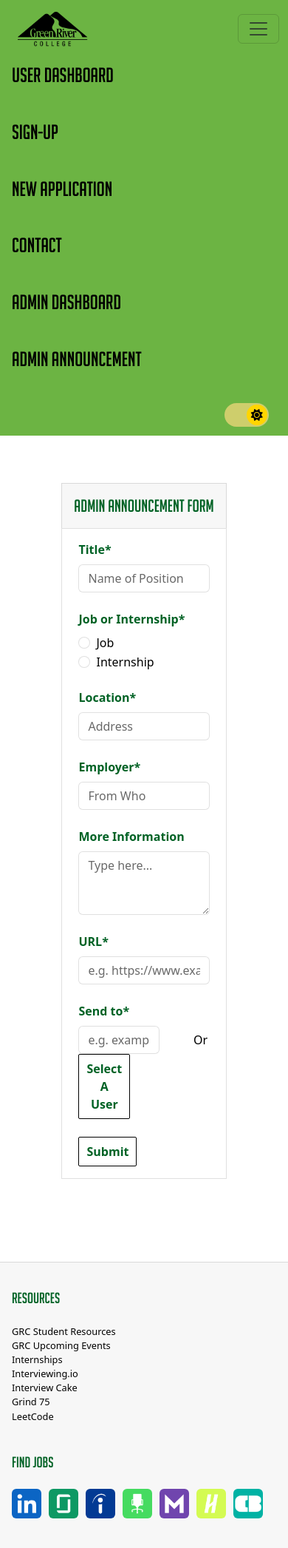
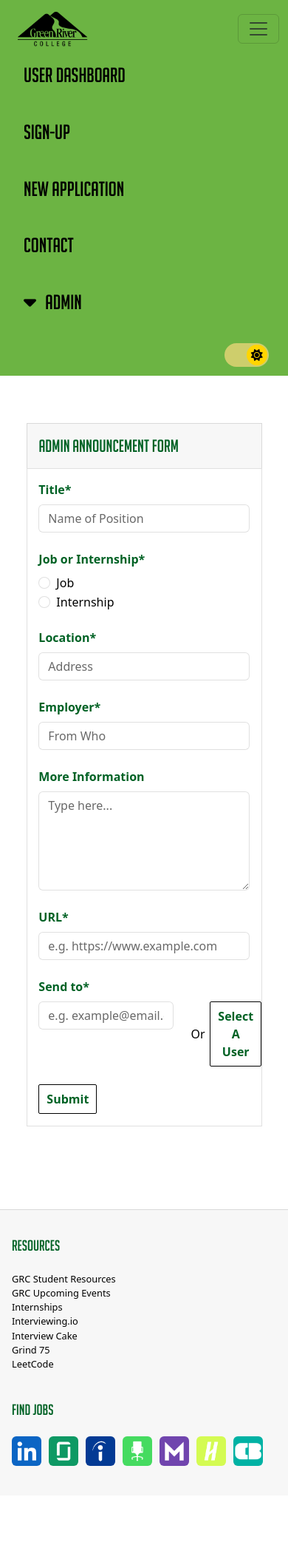
Before and after one commit to MattMiss/DragonflySprint2, a PHP site: page /admin_announcement.php in a window 390 px wide, after a click that opens the changed part. Shown: the whole page at 74% size. After the commit the page ends 1982 px from the top, so only its background shows below. Run offline with PHP 8.4, Linux system fonts and the light colour scheme; data that the repository does not hold is empty; a stand-in replaces the project's code that opens the database connection.

Commit message:
Added admin dropdown to navbar, edited mobile sizing for forms and navbar, added more rows to "more info" input field on announcement form

```diff
--- a/admin_announcement.php
+++ b/admin_announcement.php
@@ -19,7 +19,9 @@
 <?php
 session_start();
 $_SESSION['location'] = '';
-include 'php/nav_bar.php' ?>
+include 'php/nav_bar.php'
+?>
+
 <main>
     <div class="container p-3" id="main-container">
         <h3 class="form-header">Admin Announcement Form</h3>
@@ -54,7 +56,7 @@ include 'php/nav_bar.php' ?>
                 <div class="mb-4">
                     <label for="additional-text" class="form-label">More Information</label>
                     <textarea class="form-control" id="additional-text" name="additional-text"
-                              placeholder="Type here..." rows="3"></textarea>
+                              placeholder="Type here..." rows="5"></textarea>
                 </div>
                 <div class="mb-4">
                     <label for="announcement-url" class="form-label">URL*</label>
--- a/php/nav_bar.php
+++ b/php/nav_bar.php
@@ -2,8 +2,7 @@
 $location = $_SESSION['location'];
 ?>
 
-
-<nav class="navbar navbar-expand-lg sticky-top py-1 ">
+<nav class="navbar navbar-expand-md sticky-top py-1 ">
     <div class="container-fluid">
         <img src="<?php echo $location?>images/GRC_Logo-Rich-Black.png" alt="GreenRiver College logo" id="grc-logo">
         <button type="button" data-bs-toggle="collapse" data-bs-target="#navbar-menu" class="navbar-toggler"><span class="navbar-toggler-icon"></span></button>
@@ -13,12 +12,31 @@ $location = $_SESSION['location'];
                 <li><a href="<?php echo $location?>signup_form.php" class="nav-link">Sign-up</a></li>
                 <li><a href="<?php echo $location?>application_form.php" class="nav-link">New Application</a></li>
                 <li><a href="<?php echo $location?>contact_form.php" class="nav-link">Contact</a></li>
-                <li>
-                    <ul class="navbar-nav nav-underline">
-                        <li><a href="<?php echo $location?>admin_dashboard.php" class="nav-link">Admin Dashboard</a></li>
-                        <li><a href="<?php echo $location?>admin_announcement.php" class="nav-link">Admin Announcement</a></li>
-                    </ul>
+                <li class="nav-item dropdown">
+                    <button class="btn btn-secondary btn-lg" id="navbarDropdown" role="button" data-bs-toggle="dropdown" aria-haspopup="true" aria-expanded="false">
+                        <i class="fa-solid fa-caret-down me-2"></i>
+                        Admin
+                    </button>
+                    <div class="dropdown-menu" aria-labelledby="navbarDropdown">
+                        <a class="dropdown-item" href="<?php echo $location?>admin_dashboard.php">Admin Dashboard</a>
+                        <a class="dropdown-item" href="<?php echo $location?>admin_announcement.php">Make Announcement</a>
+                    </div>
                 </li>
+<!--                <li>-->
+<!--                    <ul class="navbar-nav nav-underline">-->
+<!--                        <li><a href="--><?php ////echo $location?><!--admin_dashboard.php" class="nav-link">Admin Dashboard</a></li>-->
+<!--                        <li class="nav-item dropdown">-->
+<!--                            <a class="nav-link dropdown-toggle" href="#" id="navbarDropdown" role="button" data-toggle="dropdown" aria-haspopup="true" aria-expanded="false">-->
+<!--                                Admin-->
+<!--                            </a>-->
+<!--                            <div class="dropdown-menu" aria-labelledby="navbarDropdown">-->
+<!--                                <a class="dropdown-item" href="--><?php //echo $location?><!--admin_dashboard.php">Admin Dashboard</a>-->
+<!--                                <a class="dropdown-item" href="--><?php //echo $location?><!--admin_announcement.php">Make Announcement</a>-->
+<!--                            </div>-->
+<!--                        </li>-->
+<!--                       <li><a href="--><?php ////echo $location?><!--admin_announcement.php" class="nav-link">Admin Announcement</a></li>-->
+<!--                    </ul>-->
+<!--                </li>-->
                 <li class="d-flex justify-content-end" id="dark-mode-list-item">
                     <div class="dark-switch-outer">
                         <input type="checkbox" id="dark-mode-switch">
--- a/styles/styles.css
+++ b/styles/styles.css
@@ -11,6 +11,9 @@
     --header-color: #006225;
     --footer-color: rgba(0,0,0,.03);
     --outline-color: black;
+
+    /* dropdown colors */
+    --dropdown-item-hover: #eaeaea;
 
     /* form theme */
     --form-outline-color: #0000001F;
@@ -65,6 +68,9 @@
     --form-input-color: #454545;
     --placeholder-font-color: #ddd;
 
+    /* dropdown theme */
+    --dropdown-item-hover: #3f3f3f;
+
     /* submit button theme */
     --submit-color: #6CB443;
     --submit-hover-color: white;
@@ -88,6 +94,9 @@
     --dark-mode-toggle-bg: #3b3b3b;
 }
 
+
+/*********************** general **************************/ /*********************** general **************************/
+/*********************** general **************************/ /*********************** general **************************/
 
 body {
     color: var(--font-color) !important;
@@ -132,7 +141,6 @@ footer {
     }
 }
 
-
 #bio-container p {
     text-align: justify;
 }
@@ -147,7 +155,9 @@ footer {
     text-decoration: underline var(--header-color);
 }
 
-/* nav styles */
+
+/*********************** nav **************************/ /*********************** nav **************************/
+/*********************** nav **************************/ /*********************** nav **************************/
 
 #grc-logo {
     height: 70px;
@@ -169,6 +179,44 @@ nav a:hover {
 
 .navbar-nav {
     width: 100%;
+}
+
+#navbarDropdown {
+    background: var(--nav-color);
+    border: none;
+    font-family: BigNoodle, serif;
+    font-size: 1.7rem;
+    border-radius: unset;
+}
+
+#navbarDropdown:hover {
+    background-color: var(--nav-hover-color);
+    border-bottom: solid 4px  #D14900 !important;
+}
+
+#navbarDropdown[aria-expanded='true'] {
+    background-color: var(--nav-hover-color);
+    border-bottom: solid 4px  #D14900 !important;
+}
+
+.dropdown-menu {
+    background: var(--bg-color-primary) !important;
+    border-radius: unset !important;
+}
+
+.dropdown-item {
+    color: var(--font-color) !important;
+    border-bottom: none !important;
+}
+
+.dropdown-item:hover {
+    background: var(--dropdown-item-hover);
+    color: var(--header-color) !important;
+    text-decoration: underline var(--header-color);
+}
+
+.dropdown-item:hover {
+    border-bottom: none !important;
 }
 
 .dark-switch-outer{
@@ -239,22 +287,22 @@ nav a:hover {
     transform:translateX(-30px);
 }
 
-@media screen and (max-width: 1200px) {
-    nav {
-        a {
-            font-size: 1.45rem !important;
-        }
-    }
-}
-@media screen and (max-width: 1100px) {
-    nav {
-        a {
-            font-size: 1.22rem !important;
-        }
-    }
-}
+/* date input */
 
-/* form styles */
+/* works for edge not firefox */
+/*input[type="date"]::-webkit-calendar-picker-indicator {*/
+/*    display: none;*/
+/*    -webkit-appearance: none;*/
+/*    width: 15px;*/
+/*    padding: 0px;*/
+/*    margin: 0px;*/
+/*    margin-top: 10px;*/
+/*}*/
+
+
+
+/*********************** forms **************************/ /*********************** forms **************************/
+/*********************** forms **************************/ /*********************** forms **************************/
 .form-body {
     width: 80%;
 }
@@ -861,7 +909,36 @@ a {
     height: 50px;
 }
 
-/************* mobile ****************/
+/*********************** mobile **************************/ /*********************** mobile **************************/
+/*********************** mobile **************************/ /*********************** mobile **************************/
+
+@media screen and (min-width: 768px) and (max-width: 909px) {
+    nav {
+        a, #navbarDropdown {
+            font-size: 1.18rem !important;
+        }
+    }
+}
+
+@media screen and (min-width: 300px) and (max-width: 767px) {
+    .dropdown-item {
+        background: var(--nav-color) !important;
+    }
+
+    nav a {
+        width: 11rem !important;
+        padding-left: 1rem !important;
+    }
+
+    .form-body {
+        width: 90%;
+    }
+
+    .form-header, .form-container {
+        width: 100%;
+    }
+
+}
 
 @media screen and (max-width: 993px) {
     #main-container {
@@ -885,11 +962,11 @@ a {
 
     /* nav mobile 993px */
 
-    nav {
-        a {
-            font-size: 1.7rem !important;
-        }
-    }
+    /*nav {*/
+    /*    a, .dropdown-item {*/
+    /*        font-size: 1.7rem !important;*/
+    /*    }*/
+    /*}*/
 
     #dark-mode-list-item > div {
         padding-top: 0;
```
Also changed, not shown: admin_dashboard.php (+4 -3 lines).
